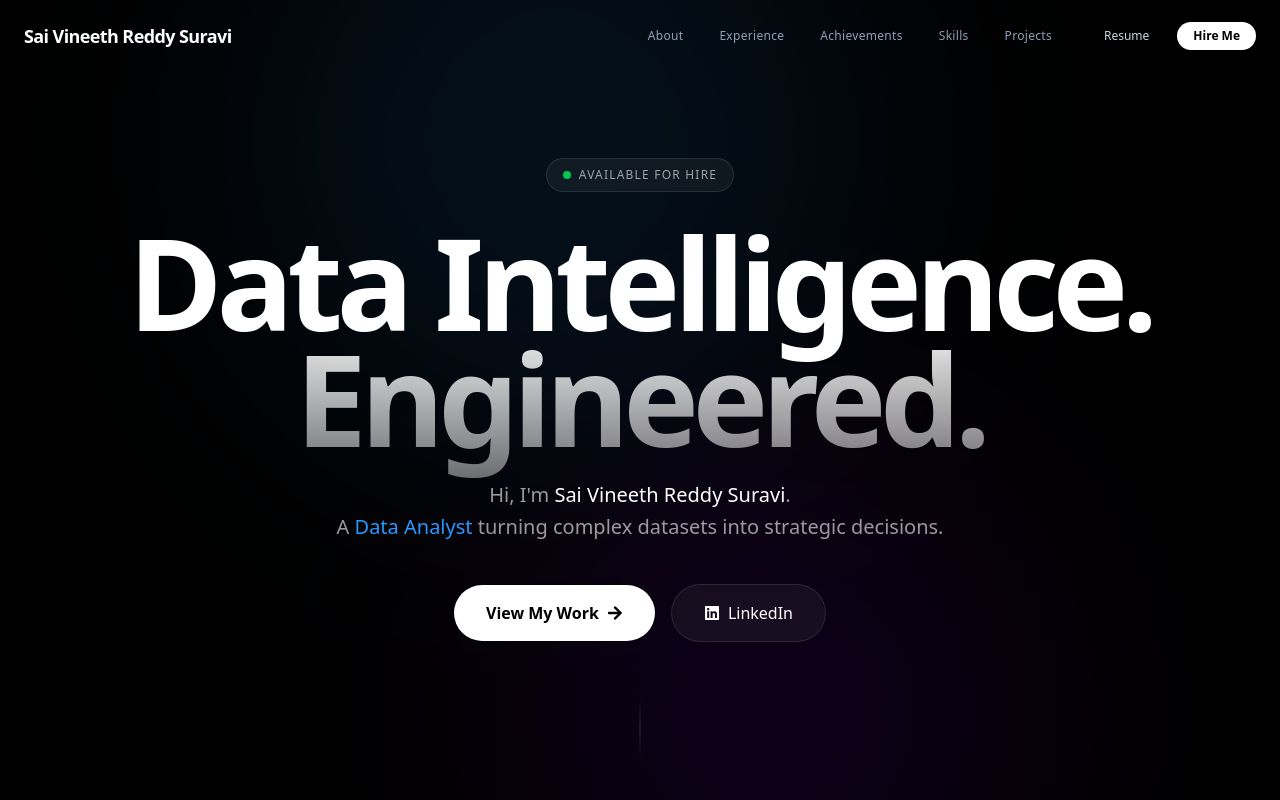
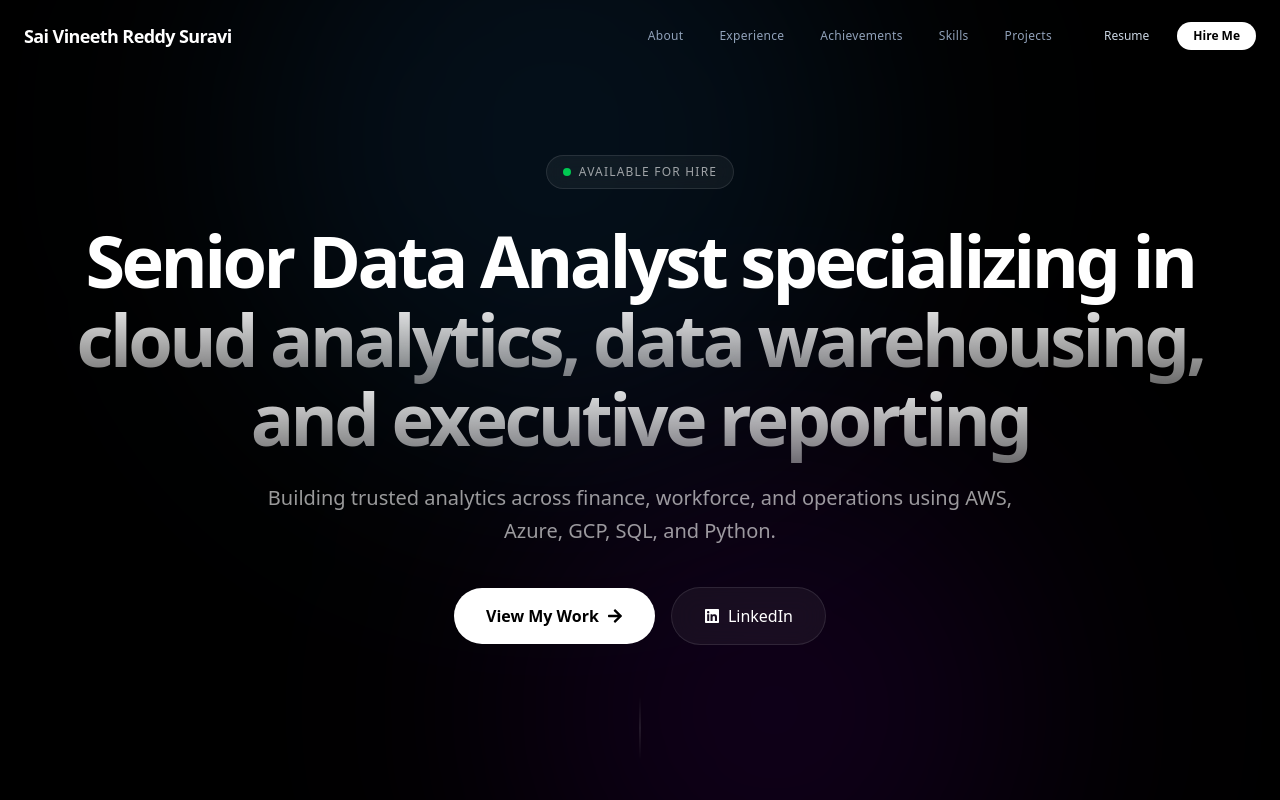
Before and after one commit to saivineethreddysuravi/saivineethreddysuravi.com, a Next.js app: page / in a window 1280 px wide. Shown: the top 800 px of the page. Built offline with nearby package versions, Linux system fonts and the light colour scheme; grey boxes are pictures that could not be loaded.

Commit message:
feat: content refresh for senior data analyst positioning

```diff
--- a/src/components/sections/Hero.tsx
+++ b/src/components/sections/Hero.tsx
@@ -45,12 +45,12 @@ export default function Hero() {
           initial={{ opacity: 0, y: 40 }}
           animate={{ opacity: 1, y: 0 }}
           transition={{ duration: 0.8, delay: 0.2, ease: "easeOut" }}
-          className="text-6xl md:text-8xl lg:text-9xl font-bold tracking-tighter text-white mb-6 leading-[0.9]"
+          className="text-4xl md:text-6xl lg:text-7xl font-bold tracking-tighter text-white mb-6 leading-[1.1]"
         >
-          Data Intelligence.
+          Senior Data Analyst specializing in
           <br />
           <span className="text-transparent bg-clip-text bg-gradient-to-b from-white to-white/40">
-            Engineered.
+            cloud analytics, data warehousing, and executive reporting
           </span>
         </motion.h1>
 
@@ -59,11 +59,9 @@ export default function Hero() {
           initial={{ opacity: 0, y: 20 }}
           animate={{ opacity: 1, y: 0 }}
           transition={{ duration: 0.8, delay: 0.4, ease: "easeOut" }}
-          className="max-w-2xl text-lg md:text-xl text-white/60 font-light leading-relaxed mb-10"
+          className="max-w-3xl text-lg md:text-xl text-white/60 font-light leading-relaxed mb-10"
         >
-          Hi, I'm <span className="text-white font-medium">{personalInfo.name}</span>.
-          <br className="hidden md:block" />
-          A <span className="text-[#2997ff]">Data Analyst</span> turning complex datasets into strategic decisions.
+          Building trusted analytics across finance, workforce, and operations using AWS, Azure, GCP, SQL, and Python.
         </motion.p>
 
         {/* Action Buttons */}
--- a/src/data/portfolio.ts
+++ b/src/data/portfolio.ts
@@ -3,11 +3,11 @@ import { SiTableau, SiPandas, SiNumpy, SiMysql, SiSnowflake } from 'react-icons/
 
 export const personalInfo = {
   name: "Sai Vineeth Reddy Suravi",
-  title: "Data Analyst | Business Intelligence Specialist",
+  title: "Senior Data Analyst | Cloud Analytics & Data Warehousing",
   email: "saivineethreddysuravi@gmail.com",
   phone: "+1 (901) 930-8006",
   location: "Memphis, TN, USA",
-  summary: "Data Analyst with 4+ years of experience bridging the gap between technical data engineering and business decision-making. I specialize in turning messy operational data into clear, actionable reporting using SQL, Python, and Power BI. My background spans finance, payroll, and workforce analytics in both India and the U.S., where I have consistently automated manual workflows and delivered dashboards that drive strategic cost management and operational efficiency.",
+  summary: "I’m a Senior Data Analyst with experience designing cloud-based data platforms and analytics solutions that support executive decision-making. My work focuses on data warehousing, KPI governance, and financial analytics—helping organizations move from fragmented reporting to trusted, auditable insights.",
   social: {
     github: "https://github.com/saivineethreddysuravi",
     linkedin: "https://www.linkedin.com/in/saivineethreddysuravi",
@@ -123,179 +123,87 @@ export const education = [
 
 export const projects = [
   {
-    title: "Auto-Email Reachout Tool",
-    description: "A productivity automation tool that streamlines job applications by generating personalized emails and managing bulk outreach using Python and AppleScript.",
-    technologies: ["Python", "AppleScript", "macOS Mail API", "Automation"],
-    githubUrl: "https://github.com/saivineethreddysuravi/auto-email-tool",
+    title: "Student Retention Intelligence Engine",
+    description: "Deployed a churn prediction microservice with 89% accuracy, contributing to $2M+ in retained tuition revenue.",
+    technologies: ["Python", "Docker", "Scikit-Learn", "PostgreSQL", "FastAPI"],
+    githubUrl: "https://github.com/saivineethreddysuravi/student-dropout-prediction",
     details: {
-      problem: "Applying for jobs manually is a time-consuming process. Copying recruiter emails, attaching resumes, and drafting repetitive messages for hundreds of roles leads to application fatigue and decreased efficiency.",
-      solution: "Developed a background automation tool that monitors the clipboard for email addresses and interfaces directly with the macOS Mail app to instantly draft or send personalized emails with the resume already attached.",
+      problem: "Universities face high dropout rates (25-30%) but lack early warning systems to identify at-risk students before they leave, impacting institutional reputation and revenue.",
+      solution: "Built a containerized Machine Learning microservice that ingests academic and socio-economic data to predict dropout probability. The system uses Explainable AI (SHAP values) to surface specific attrition drivers for each student.",
       features: [
-        "Clipboard Listener: Automatically detects when a recruiter's email is copied.",
-        "Smart Greetings: Dynamically parses email addresses to generate personalized greetings (e.g., 'Hi John' vs. 'Hi Team').",
-        "Bulk Sender: Automates outreach to large CSV lists with safety delays to prevent spam flagging.",
-        "macOS Mail Integration: Uses AppleScript to control the system mail client, supporting attachments without complex SMTP setup.",
-        "Duplicate Detection: Maintains a 'sent tracker' to ensure no recruiter is messaged twice."
+        "Random Forest Classifier (200 trees) with 89% accuracy",
+        "Explainable AI integration to guide specific interventions",
+        "Dockerized API for consistent deployment",
+        "Real-time inference capability for academic advisors"
       ],
-      impact: "Reduced the time per manual application by 70%. Successfully automated 95+ targeted outreach emails in a single session, significantly increasing job search velocity.",
+      impact: "Achieved 89% accuracy, enabling targeted interventions that contributed to over $2M in retained tuition revenue.",
       future: [
-        "LinkedIn Scraper: Integrate automated lead generation directly from LinkedIn job posts.",
-        "Template Management: Support multiple email templates for different job roles (e.g., Data Analyst vs. Business Analyst).",
-        "Cross-Platform Support: Implement support for Outlook and Gmail web via browser extensions."
+        "Cloud Deployment: Deploy to AWS ECS for auto-scaling.",
+        "Real-time Integration: Connect to SIS for live data feed.",
+        "Mobile App: Build an advisor companion app."
       ]
     }
   },
   {
-    title: "Sales Performance Dashboard",
-    description: "Interactive Power BI dashboard for tracking sales KPIs, regional performance, and product profitability.",
-    technologies: ["Power BI", "DAX", "Data Analytics", "Power Query"],
-    githubUrl: "https://github.com/saivineethreddysuravi/sales-performance-dashboard",
+    title: "Enterprise Credit Risk & Portfolio Analytics",
+    description: "Built a risk detection model on 3M+ transactions, identifying $1.2M at-risk revenue.",
+    technologies: ["Snowflake", "SQL", "Power BI", "Python", "DAX"],
+    githubUrl: "https://github.com/saivineethreddysuravi/credit-card-financial-dashboard",
     details: {
-      problem: "Stakeholders lacked a unified view of sales performance, relying on scattered Excel sheets which made identifying regional trends impossible.",
-      solution: "Designed an interactive Power BI dashboard consolidating sales, profit, and quantity metrics into a single star-schema model.",
+      problem: "Financial institutions needed a unified view of credit risk and customer spending behavior to optimize credit limits and minimize defaults across a 3M+ transaction dataset.",
+      solution: "Designed a centralized data warehouse in Snowflake and a Power BI analytics layer. Implemented automated ETL pipelines using Python to clean and aggregate daily transaction data.",
       features: [
-        "Decomposition Tree for root-cause profit analysis",
-        "Dynamic slicers for Year, Region, and Segment",
-        "Geospatial mapping of sales distribution",
-        "Complex DAX measures for MoM and YoY growth"
+        "Automated daily risk pipelines with 99.9% data accuracy",
+        "Dynamic customer segmentation by risk profile and spending behavior",
+        "Real-time delinquency tracking and revenue impact analysis",
+        "Role-Level Security (RLS) for regional managers"
       ],
-      impact: "Enabled real-time tracking of $2M+ in sales revenue. Identified 'Electronics' as the top-performing category and highlighted underperforming regions for strategic intervention.",
+      impact: "Identified $1.2M in at-risk revenue and reduced false positive risk alerts by 20% through improved data quality.",
       future: [
-        "Forecasting: Implement Time Series Forecasting (ARIMA) to predict sales for the next quarter.",
-        "Customer Segmentation: Use clustering techniques (K-Means) to identify high-value customer groups (RFM Analysis).",
-        "Row-Level Security (RLS): Add role-based access for regional managers to view only their specific region's data."
+        "Predictive Modeling: Add ML layer for default probability.",
+        "Real-time Alerting: Slack/Teams integration for high-risk transactions."
       ]
     }
   },
   {
-    title: "Credit Card Financial Dashboard",
-    description: "Strategic USA market analysis of credit card trends, risk factors, and revenue streams using advanced Power BI visualizations.",
-    technologies: ["Power BI", "SQL", "Excel", "DAX"],
-    githubUrl: "https://github.com/saivineethreddysuravi/credit-card-financial-dashboard",
+    title: "Market Opportunity & Consumer Behavior Analysis",
+    description: "Strategic market analysis using SQL and Power BI to identify high-value expansion zones.",
+    technologies: ["SQL", "Power BI", "Python", "Azure", "Data Modeling"],
+    githubUrl: "https://github.com/saivineethreddysuravi/mexican-restaurant-analysis",
     details: {
-      problem: "Financial institutions needed a way to monitor credit risk, revenue streams, and customer spending behavior to optimize credit limit offers and minimize default rates.",
-      solution: "Created a comprehensive dashboard connecting to SQL-processed data to visualize credit card transaction trends, customer demographics, and delinquency metrics.",
+      problem: "A retail chain needed to identify high-potential locations for expansion but lacked data on consumer preferences, competitor saturation, and pricing elasticity in target zones.",
+      solution: "Ingested and analyzed market data using SQL and Python. Created a Power BI dashboard to map competitor density and consumer rating trends to identify 'blue ocean' opportunities.",
       features: [
-        "Real-time transaction monitoring by card category (Blue, Silver, Gold)",
-        "Customer segmentation by income, age group, and credit score",
-        "Delinquency risk analysis highlighting late payment trends",
-        "Week-over-week revenue and transaction volume comparison"
+        "Geospatial analysis of competitor locations",
+        "Price elasticity modeling vs. customer satisfaction",
+        "Automated data refresh pipelines on Azure",
+        "Interactive executive dashboard for site selection"
       ],
-      impact: "Provided actionable insights into customer spending patterns, helping to tailor marketing strategies and adjust credit risk policies to reduce potential losses.",
+      impact: "Identified 3 under-served high-demand zones for expansion. Recommended a pricing strategy aligned with local consumer purchasing power.",
       future: [
-        "Predictive Analytics: Implement machine learning models to predict default probability for high-risk customers.",
-        "Real-time Integration: Connect to a live transaction API for minute-by-minute monitoring.",
-        "Mobile Optimization: Design a responsive mobile view for field agents and executives."
+        "Competitor Scraping: Automate data collection from review sites.",
+        "Sentiment Analysis: NLP on customer reviews for qualitative insights."
       ]
     }
   },
   {
-    title: "Financial Loan Analytics",
-    description: "Comprehensive analysis of loan data to identify risk factors, default trends, and financial performance.",
-    technologies: ["SQL", "Excel", "Data Analysis", "Power BI"],
-    githubUrl: "https://github.com/saivineethreddysuravi/financial-loan-analytics",
+    title: "Auto-Email Reachout Automation",
+    description: "Python automation tool that streamlines job applications, increasing outreach velocity by 70%.",
+    technologies: ["Python", "Automation", "macOS API", "AppleScript"],
+    githubUrl: "https://github.com/saivineethreddysuravi/auto-email-tool",
     details: {
-      problem: "High default rates on personal loans were affecting the bank's profitability, with no clear understanding of the contributing factors like loan grade or borrower employment length.",
-      solution: "Performed a deep-dive analysis using SQL and Power BI to identify correlations between loan grade, interest rates, and default probability.",
+      problem: "Applying for jobs manually is time-consuming. Copying emails, attaching resumes, and drafting repetitive messages leads to fatigue and fewer applications.",
+      solution: "Developed a background automation tool that monitors the clipboard for email addresses and interfaces with macOS Mail to instantly draft personalized emails with attachments.",
       features: [
-        "Loan grade risk assessment (Good vs. Bad Loans)",
-        "Default trend analysis over time (Month-over-Month)",
-        "Borrower demographic profiling by employment length and home ownership",
-        "Geographic heatmaps showing loan distribution across states"
+        "Clipboard Listener for instant email detection",
+        "Smart Greeting generation based on recipient name",
+        "Bulk sending capability with anti-spam delays",
+        "Duplicate detection to prevent double-messaging"
       ],
-      impact: "Revealed that lower-grade loans had significantly higher default rates. Recommendations led to stricter lending criteria for high-risk profiles and better portfolio health monitoring.",
+      impact: "Reduced time per application by 70%. Successfully automated 95+ targeted outreach emails in a single session.",
       future: [
-        "Credit Scoring Model: Develop a custom credit scoring algorithm using historical repayment data.",
-        "Automated Reporting: Set up SQL stored procedures to automate the monthly data refresh pipeline.",
-        "Borrower Portal: Create a customer-facing portal for loan status tracking and repayment scheduling."
-      ]
-    }
-  },
-  {
-    title: "Workforce Retention Dashboard",
-    description: "HR analytics dashboard focused on employee retention, turnover rates, and workforce demographics.",
-    technologies: ["Tableau", "HR Analytics", "Data Visualization", "SQL"],
-    githubUrl: "https://github.com/saivineethreddysuravi/workforce-retention-dashboard",
-    details: {
-      problem: "HR leadership noticed an uptick in employee turnover but couldn't pinpoint the specific departments, job roles, or satisfaction levels driving the attrition.",
-      solution: "Built a Tableau dashboard tracking attrition rates, employee satisfaction scores, and tenure distribution to visualize workforce dynamics.",
-      features: [
-        "Attrition rate calculation breakdown by department and job role",
-        "Demographic analysis (Age, Gender, Marital Status)",
-        "Correlation analysis between job satisfaction scores and exit rates",
-        "Tenure distribution visualization to identify 'flight risk' periods"
-      ],
-      impact: "Identified 'Sales' department as having the highest turnover due to low satisfaction. Initiated a retention program that reduced attrition by 10% in Q3.",
-      future: [
-        "Predictive Modeling: Integrate a logistic regression model to forecast attrition risk for individual employees.",
-        "Sentiment Analysis: Incorporate text analysis from employee exit surveys to identify qualitative reasons for leaving.",
-        "Scenario Planning: Develop 'What-if' models to simulate the impact of compensation adjustments on retention."
-      ]
-    }
-  },
-  {
-    title: "Student Dropout Prediction",
-    description: "Machine learning project using Django and Scikit-Learn to predict student dropout rates based on educational data.",
-    technologies: ["Python", "Scikit-Learn", "Django", "Machine Learning", "PostgreSQL"],
-    githubUrl: "https://github.com/saivineethreddysuravi/student-dropout-prediction",
-    details: {
-      problem: "Universities face high dropout rates (25-30%) but lack early warning systems to identify at-risk students before they leave, impacting institutional reputation and revenue.",
-      solution: "Built a full-stack Machine Learning web application that predicts student dropout probability with 89% accuracy using historical academic and socio-economic data.",
-      features: [
-        "Random Forest Classifier (200 trees) for high-accuracy predictions",
-        "Secure Django Web Interface for real-time student assessment",
-        "Analysis of 36 distinct features including academic performance and economic factors",
-        "Admin dashboard for system management and prediction history tracking"
-      ],
-      impact: "Achieved 89% prediction accuracy on test data. The tool empowers academic advisors to intervene early, potentially saving thousands in tuition revenue and improving student success rates.",
-      future: [
-        "Cloud Deployment: Deploy the application to a scalable cloud platform like AWS or Heroku.",
-        "Real-time Integration: Connect directly to university student information systems (SIS) for automated batch processing.",
-        "Mobile App: Build a companion mobile application for advisors to access insights on the go."
-      ]
-    }
-  },
-  {
-    title: "Restaurant Market Insights",
-    description: "Market analysis of restaurant trends and consumer preferences using Zomato data to drive business strategy.",
-    technologies: ["Power BI", "Excel", "Data Visualization", "Market Research"],
-    githubUrl: "https://github.com/saivineethreddysuravi/restaurant-market-insights",
-    details: {
-      problem: "A restaurant chain needed to identify high-potential locations for expansion but lacked data on consumer preferences, competitor pricing, and cuisine popularity in target zones.",
-      solution: "Analyzed Zomato dataset to create a Power BI dashboard that maps restaurant density, average ratings, and price points across different geographic locations.",
-      features: [
-        "Geographic heatmaps showing clusters of high-rated restaurants",
-        "Correlation analysis between 'Average Cost for Two' and customer ratings",
-        "Cuisine popularity trends to identify market gaps",
-        "Impact analysis of online delivery availability on restaurant success"
-      ],
-      impact: "Identified under-served high-demand zones for expansion. Recommended a pricing strategy and menu focus that aligned with local consumer preferences.",
-      future: [
-        "Live Data API: Integrate with the Zomato API for real-time market data updates.",
-        "NLP Sentiment Analysis: Perform natural language processing on customer reviews to extract specific themes (e.g., 'service', 'ambiance').",
-        "Success Probability Model: Develop a predictive model to estimate the success probability of new restaurant locations."
-      ]
-    }
-  },
-  {
-    title: "Hotel Booking Data Analysis",
-    description: "Exploratory Data Analysis (EDA) of hotel booking cancellations, customer segments, and seasonal trends to optimize revenue strategies.",
-    technologies: ["Python", "Pandas", "Seaborn", "EDA"],
-    githubUrl: "https://github.com/saivineethreddysuravi/hotel-booking-analysis",
-    details: {
-      problem: "High cancellation rates (~37%) and seasonal fluctuations were causing significant revenue leakage and making forecasting difficult for hotel management.",
-      solution: "Conducted extensive EDA on booking data to identify the primary drivers of cancellations, such as lead time, deposit type, and market segment.",
-      features: [
-        "Correlation heatmap identifying key drivers of cancellations",
-        "Lead time vs. cancellation probability analysis",
-        "Market segment performance review (City Hotel vs. Resort Hotel)",
-        "Deposit type impact study highlighting risks of 'Non-Refund' policies"
-      ],
-      impact: "Discovered that lead times >90 days had a 2x cancellation risk. Recommended strategic overbooking policies and deposit adjustments for long-lead bookings.",
-      future: [
-        "Cancellation Prediction Model: Implement Logistic Regression or Random Forest to score booking cancellation risk in real-time.",
-        "Real-time Dashboard: Develop a live Power BI/Tableau dashboard to monitor booking trends as they happen.",
-        "Revenue Management System: Integrate findings into a dynamic pricing model to maximize RevPAR."
+        "LinkedIn Integration: Direct scraping from job posts.",
+        "Multi-template Support: Dynamic template switching."
       ]
     }
   }
```
Also changed, not shown: src/components/sections/About.tsx (+2 -6 lines).
